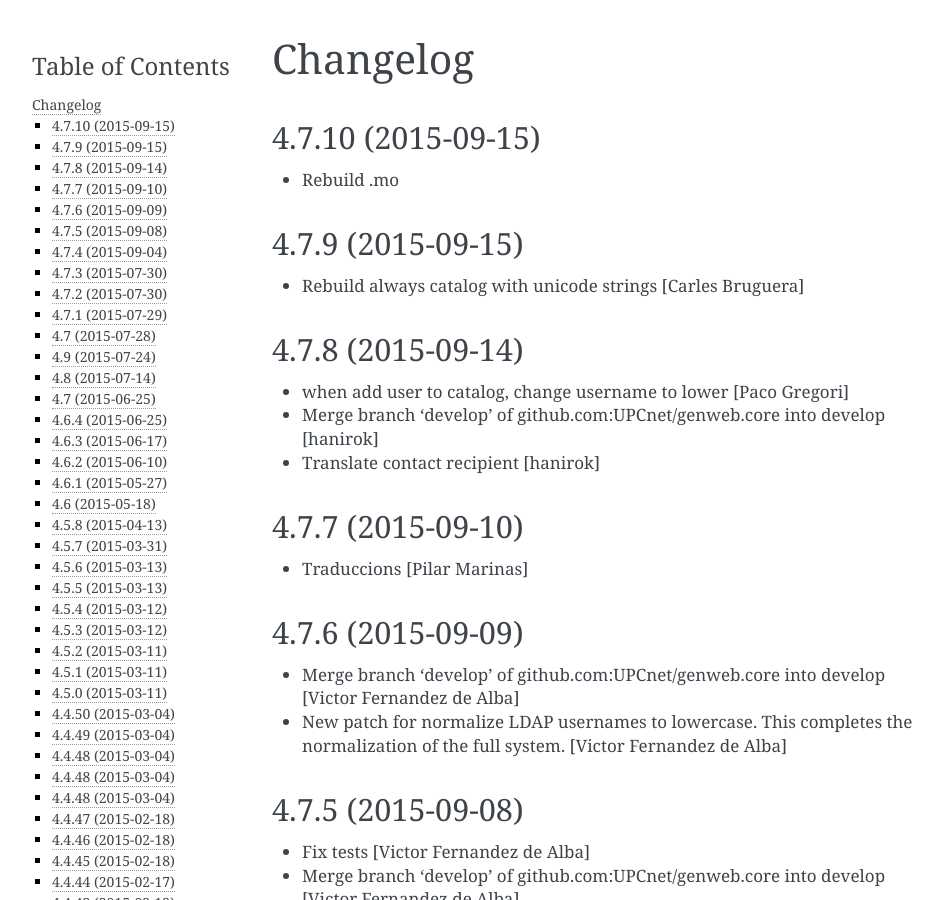
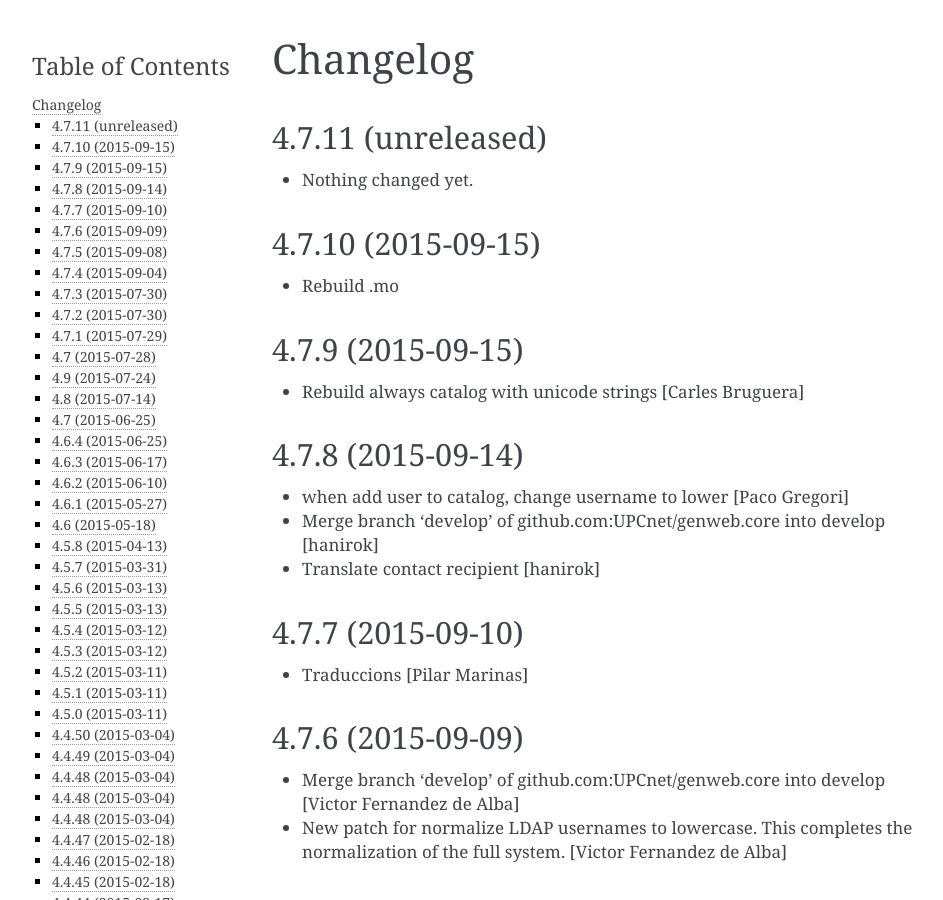
Before and after one commit to UPCnet/genweb.core, a Sphinx documentation site: the page built from docs/HISTORY.rst, in a window 1280 px wide and 900 px high. Shown: the whole window, without its empty margins (148-1091 px from the left). Built offline with Sphinx 7.4.7, drawn with Linux system fonts in a browser that asks for light colours.

Commit message:
Back to development: 4.7.11

```diff
--- a/docs/HISTORY.rst
+++ b/docs/HISTORY.rst
@@ -1,5 +1,11 @@
 Changelog
 =========
+
+4.7.11 (unreleased)
+-------------------
+
+- Nothing changed yet.
+
 
 4.7.10 (2015-09-15)
 -------------------
--- a/setup.py
+++ b/setup.py
@@ -1,7 +1,7 @@
 from setuptools import setup, find_packages
 import os
 
-version = '4.7.10'
+version = '4.7.11.dev0'
 
 README = open('README.rst').read()
 HISTORY = open(os.path.join('docs', 'HISTORY.rst')).read()
```
